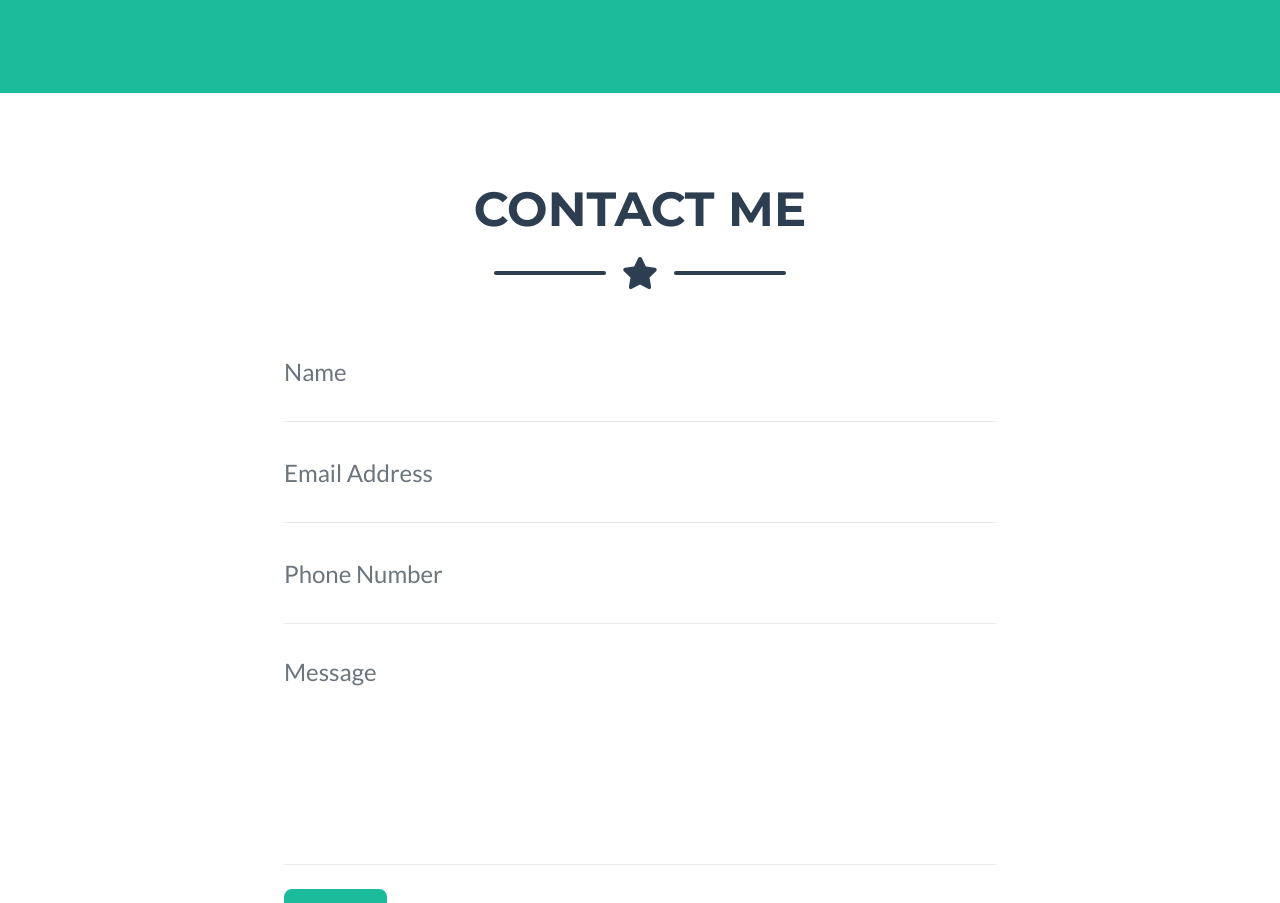
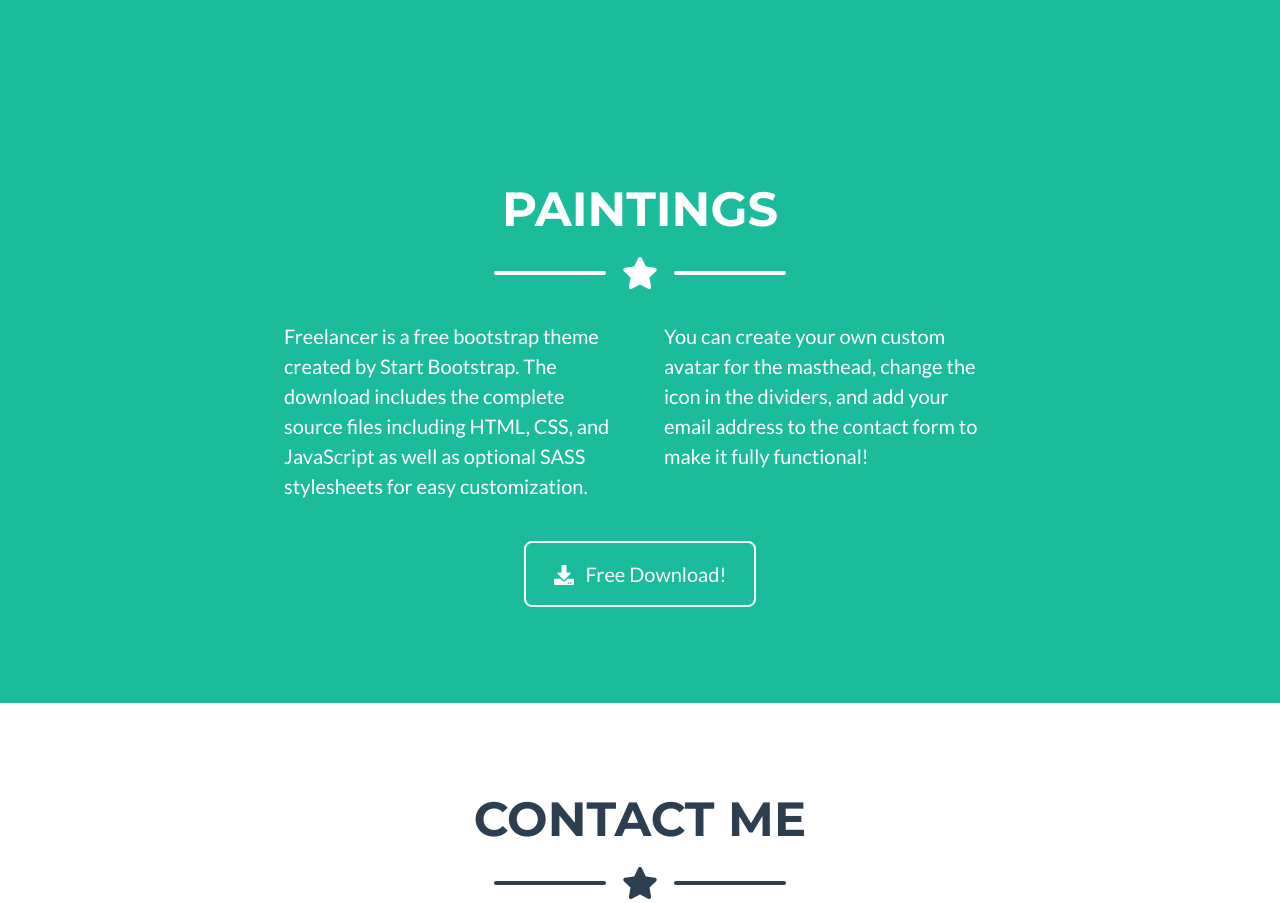
Before and after one commit to purvasingh96/purvasingh96.github.io, a website: page dist/index.html in a window 1280 px wide. Shown: the part 2151-3054 px from the top of the page. Drawn offline with nearby package versions, Linux system fonts and the light colour scheme.

Commit message:
master: phase - 2

```diff
--- a/dist/index.html
+++ b/dist/index.html
@@ -148,7 +148,33 @@
                 </div>
             </div>
         </section>
-        <!-- -->
+
+        <!-- Paintings Section-->
+        <section class="page-section bg-primary text-white mb-0" id="paintings">
+            <div class="container">
+                <!-- About Section Heading-->
+                <h2 class="page-section-heading text-center text-uppercase text-white">Paintings</h2>
+                <!-- Icon Divider-->
+                <div class="divider-custom divider-light">
+                    <div class="divider-custom-line"></div>
+                    <div class="divider-custom-icon"><i class="fas fa-star"></i></div>
+                    <div class="divider-custom-line"></div>
+                </div>
+                <!-- About Section Content-->
+                <div class="row">
+                    <div class="col-lg-4 ml-auto"><p class="lead">Freelancer is a free bootstrap theme created by Start Bootstrap. The download includes the complete source files including HTML, CSS, and JavaScript as well as optional SASS stylesheets for easy customization.</p></div>
+                    <div class="col-lg-4 mr-auto"><p class="lead">You can create your own custom avatar for the masthead, change the icon in the dividers, and add your email address to the contact form to make it fully functional!</p></div>
+                </div>
+                <!-- About Section Button-->
+                <div class="text-center mt-4">
+                    <a class="btn btn-xl btn-outline-light" href="https://startbootstrap.com/themes/freelancer/">
+                        <i class="fas fa-download mr-2"></i>
+                        Free Download!
+                    </a>
+                </div>
+            </div>
+        </section>
+
         <!-- Contact Section-->
         <section class="page-section" id="contact">
             <div class="container">
```
